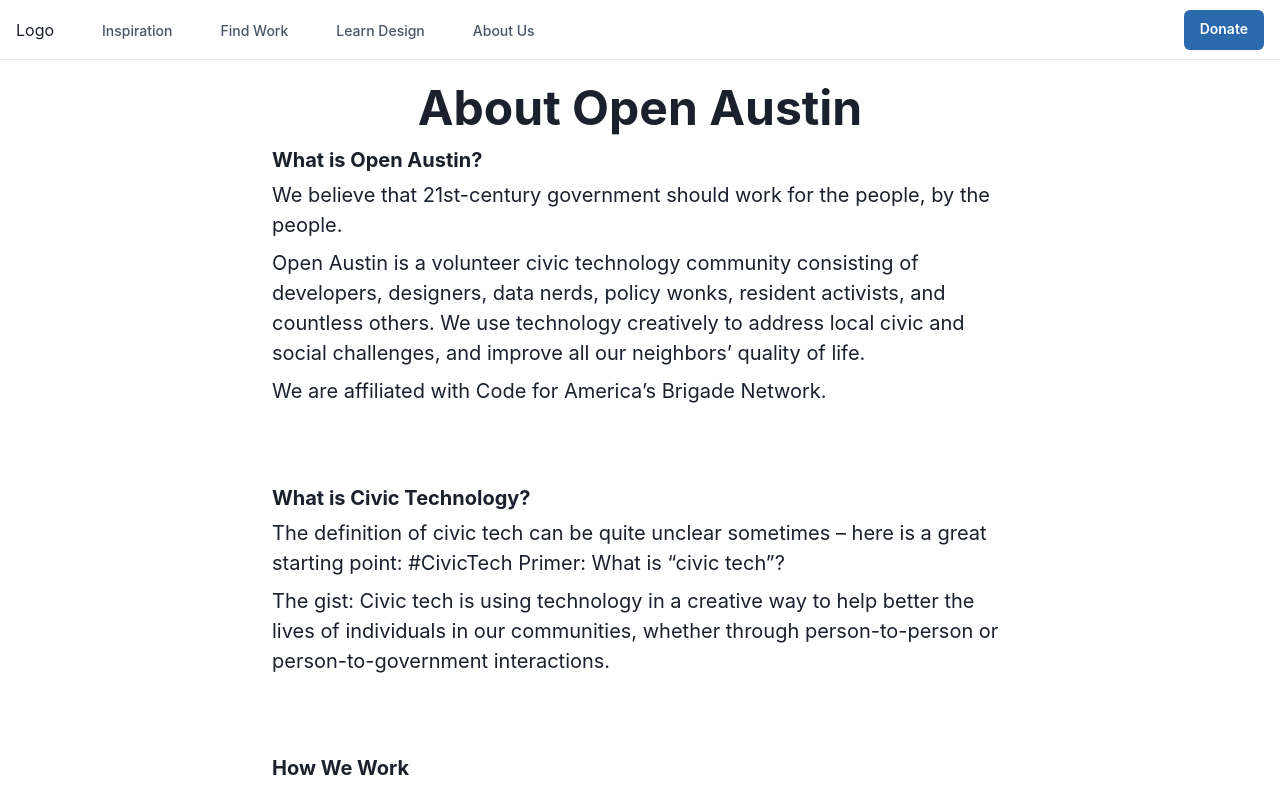
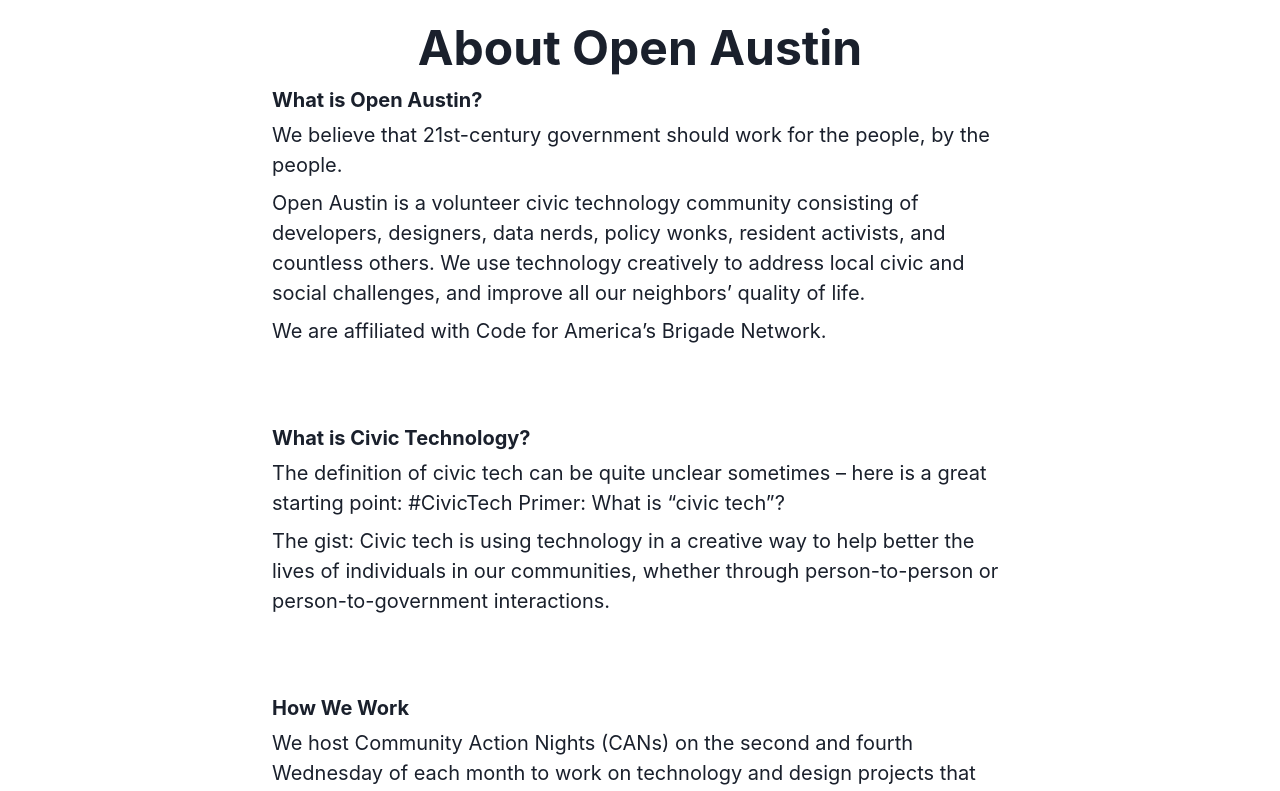
Before and after one commit to open-austin/website-v2, a Next.js app: page /about in a window 1280 px wide. Shown: the top 791 px of the page. Built offline with nearby package versions, Linux system fonts and the light colour scheme.

Commit message:
Removed unncessary className from About Container and Header component from about page.

```diff
--- a/components/About.tsx
+++ b/components/About.tsx
@@ -13,7 +13,7 @@
 
 const About = () => {
   return (
-    <Container maxW="container.md" className="coc-container">
+    <Container maxW="container.md">
       <Stack spacing={4} direction="column">
         <Center>
           <Heading as="h1" size={"2xl"} mt={6} justifyContent="center">
--- a/pages/about.tsx
+++ b/pages/about.tsx
@@ -4,7 +4,6 @@
 const AboutPage = () => {
   return (
     <>
-      <Header />
       <About />
     </>
   );
```
